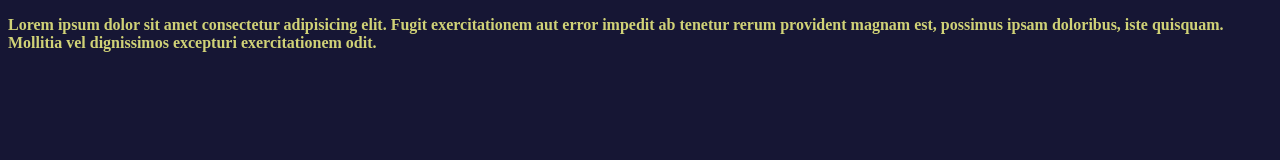
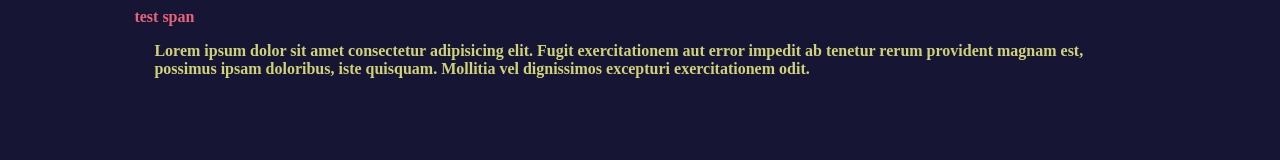
Before and after one commit to sergei-deriv/sass-test, a plain HTML site: page dist/index.html in a window 1280 px wide. Drawn offline with Linux system fonts and the light colour scheme.

Commit message:
style: add parents

```diff
--- a/dist/index.html
+++ b/dist/index.html
@@ -9,7 +9,8 @@
 </head>
 <body>
     <div class="main">
-        <p>Lorem ipsum dolor sit amet consectetur adipisicing elit. Fugit exercitationem aut error impedit ab tenetur rerum provident magnam est, possimus ipsam doloribus, iste quisquam. Mollitia vel dignissimos excepturi exercitationem odit.</p>
+        <span>test span</span>
+        <p class="main__par">Lorem ipsum dolor sit amet consectetur adipisicing elit. Fugit exercitationem aut error impedit ab tenetur rerum provident magnam est, possimus ipsam doloribus, iste quisquam. Mollitia vel dignissimos excepturi exercitationem odit.</p>
     </div>
 
 </body>
--- a/src/scss/main.scss
+++ b/src/scss/main.scss
@@ -18,4 +18,14 @@ body {
 
 .main {
     color: map-get($colors, testAny);
+    width: 80%;
+    margin: 0 auto;
+
+    span {
+        color: $text-color;
+    }
+
+    #{&}__par {
+        margin-left: 20px;
+    }
 }
```
Also changed, not shown: dist/css/main.css, 1 other file.
